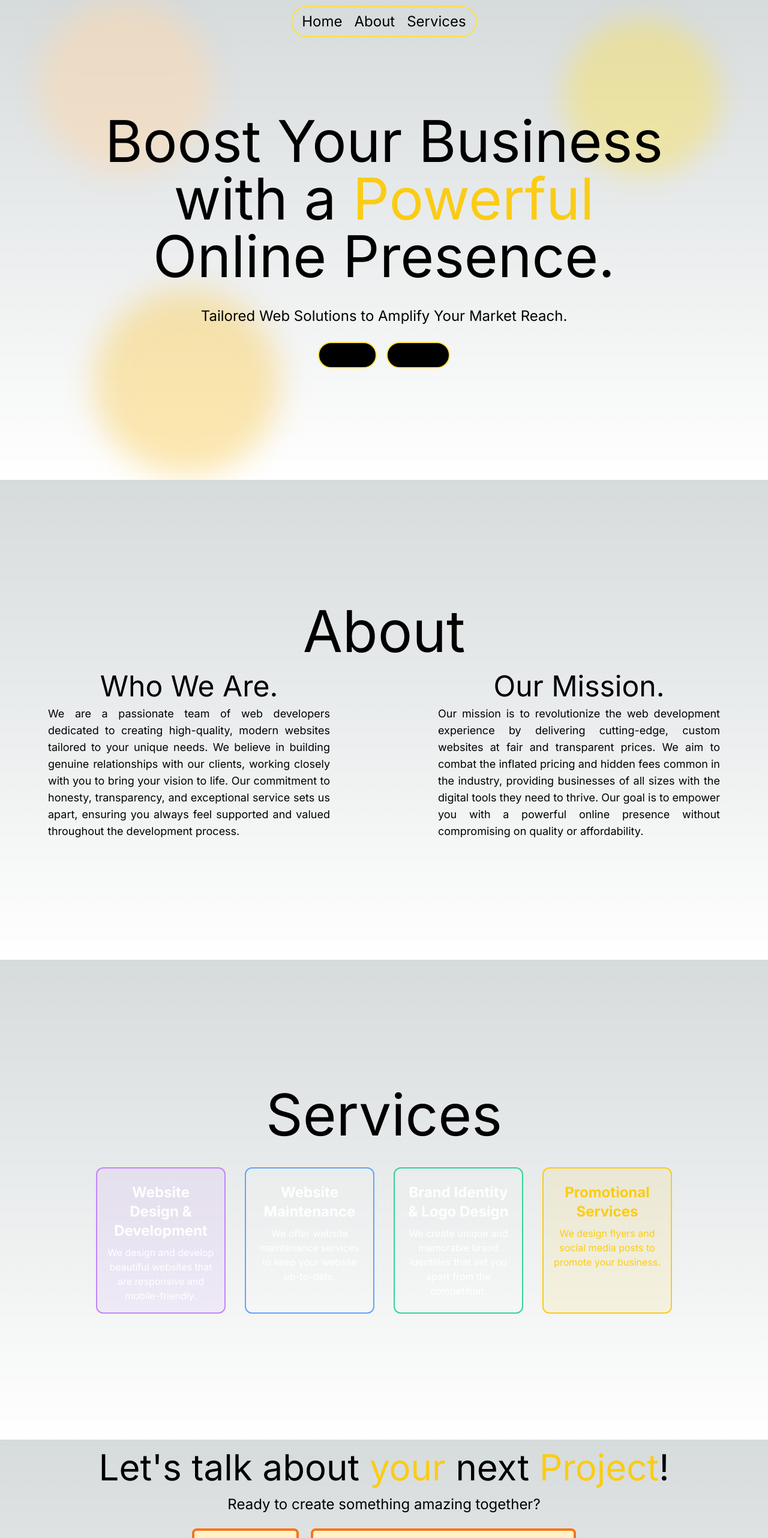
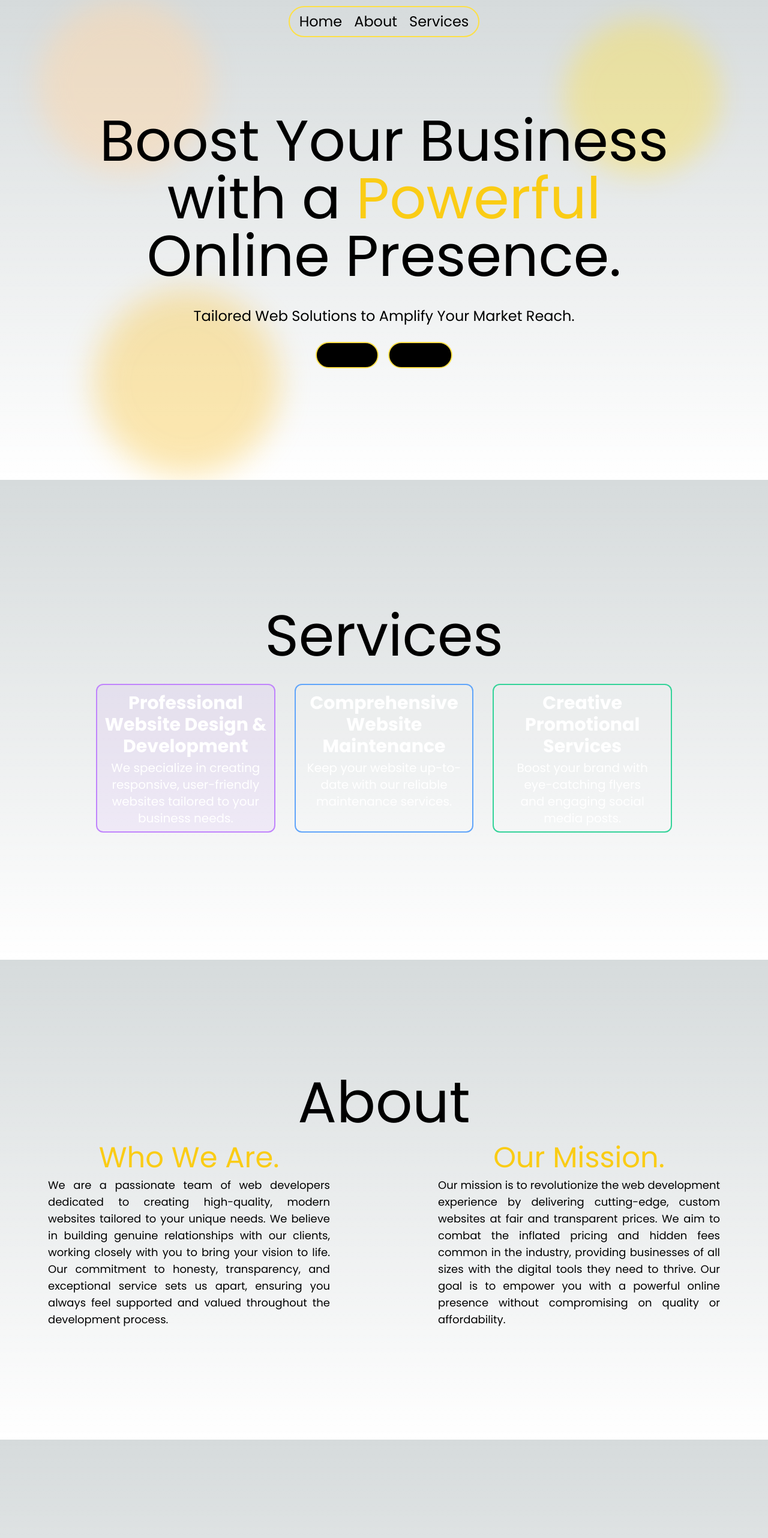
Before and after one commit to swayam0815/Swayam-Works, a Next.js app: page / in a window 1280 px wide. Shown: the top 2564 px of the page at 60% size. Built offline with nearby package versions, Linux system fonts and the light colour scheme.

Commit message:
mobile tweaks

```diff
--- a/src/app/About.jsx
+++ b/src/app/About.jsx
@@ -1,3 +1,5 @@
+import Shiny from "./Shiny";
+
 const About = () => {
   const about = [
     {
@@ -28,7 +30,7 @@ const About = () => {
               key={index}
             >
               <h2 className="mt-4 mb-2 text-4xl md:text-5xl text-center">
-                {point.heading}
+<Shiny>{point.heading}</Shiny>
               </h2>
               <p className="text-justify hidden md:block ">{point.line}</p>
               <p className="block md:hidden text-justify ">{point.mLine}</p>
--- a/src/app/BTN.jsx
+++ b/src/app/BTN.jsx
@@ -6,7 +6,7 @@ function BTN({ text, onClick }) {
   return (
     <motion.button
       id="BTN"
-      className="m-auto h-full w-full rounded-full border-4 border-solid border-yellow-300 bg-black p-2 px-2.5 py-1.5 text-xl text-red transition duration-300 ease-in-out hover:shadow-custom hover:bg-black hover:text-white "
+      className="m-auto h-full w-full rounded-full border-2 border-solid border-yellow-500 bg-black p-2 px-2.5 py-1.5 text-xl text-red transition duration-300 ease-in-out hover:shadow-custom hover:bg-black hover:text-white "
       whileHover={{ scale: 1.05 }}
       whileTap={{ scale: 0.9 }}
       onClick={onClick}
--- a/src/app/Card.jsx
+++ b/src/app/Card.jsx
@@ -1,18 +1,16 @@
-'use client';
+"use client";
 import { motion } from "framer-motion";
 
-
-function Card({heading, text, image, color }) {
+function Card({ heading, text, image, color }) {
   return (
     <>
       <motion.div
-          className={`flex flex-col w-full h-full p-4   rounded-xl border-2 ${color} text-white text-center w-64 h-64 bg-gray-50 bg-opacity-10`}
+        className={`flex flex-col w-full h-full p-2   rounded-xl border-2 ${color} text-white text-center w-64 h-64 bg-gray-50 bg-opacity-10`}
         whileHover={{ scale: 1.05 }}
         whileTap={{ scale: 0.9 }}
-
       >
-          <h2 className="text-lg font-bold lg:text-2xl my-2">{heading}</h2>
-          <p className="text-pretty text-base text-center">{text}</p>
+        <h2 className="text-lg font-bold lg:text-3xl my-1">{heading}</h2>
+        <p className="text-pretty text-base lg:text-xl text-center">{text}</p>
       </motion.div>
     </>
   );
--- a/src/app/Contact.jsx
+++ b/src/app/Contact.jsx
@@ -54,12 +54,12 @@ const Contact = () => {
     }, 2000);
   };
   return (
-    <section className="flex-col" id="contact">
-      <h1 className="my-4 text-5xl md:text-6xl text-center">
-        Let&apos;s talk about <Shiny>your</Shiny> next <Shiny>Project</Shiny>!
+    <section className="flex-col flex items-center justify-center" id="contact">
+      <h1 className="my-4 text-4xl md:text-5xl text-center">
+        Ready to create something <Shiny>amazing</Shiny> together?
       </h1>
       <p className="my-4 text-lg leading-relaxed lg:text-2xl text-center">
-        Ready to create something amazing together?
+        Let&apos;s talk about <Shiny>your</Shiny> next <Shiny>website</Shiny>!
       </p>
       <form
         onSubmit={sendForm}
@@ -73,7 +73,7 @@ const Contact = () => {
           <div id="name w-full">
             <input
               className={`w-full rounded-lg border-4 placeholder-slate-500 bg-amber-100 p-2 text-black ${
-                errors.name ? "border-red-500" : "border-orange-500"
+                errors.name ? "border-red-500" : "border-yellow-500"
               } transition-all focus:border-4 focus:border-red-400 focus:outline-none`}
               name="name"
               placeholder="Name"
@@ -86,7 +86,7 @@ const Contact = () => {
           <div id="email" className="w-full">
             <input
               className={`w-full rounded-lg border-4 bg-amber-100 p-2 placeholder-slate-500 text-black ${
-                errors.email ? "border-red-500" : "border-orange-500"
+                errors.email ? "border-red-500" : "border-yellow-500"
               } transition-all focus:border-4 focus:border-red-400 focus:outline-none`}
               name="email"
               placeholder="Email"
@@ -100,7 +100,7 @@ const Contact = () => {
         </div>
         <div className="flex w-3/4 flex-col lg:w-1/2">
           <textarea
-            className="placeholder-slate-500 rounded-lg border-4 border-orange-500 bg-amber-100 p-2 text-black transition-all focus:border-4 focus:border-red-400 focus:outline-none"
+            className="placeholder-slate-500 rounded-lg border-4 border-yellow-500 bg-amber-100 p-2 text-black transition-all focus:border-4 focus:border-red-400 focus:outline-none"
             name="message"
             placeholder="Tell us about your project!"
             rows="5"
@@ -113,7 +113,7 @@ const Contact = () => {
           className="flex w-1/2 justify-center lg:justify-end"
         >
           <div id="sbtn" className="flex w-3/4 items-end lg:w-1/5">
-            <BTN text={result}/>
+            <BTN text={result} />
           </div>
         </div>
       </form>
--- a/src/app/Work.jsx
+++ b/src/app/Work.jsx
@@ -1,46 +1,35 @@
-"use client";
+import React from "react";
 import { motion } from "framer-motion";
 import Card from "./Card";
 
 const Work = () => {
   const whyUs = [
     {
-      headline: "Website Design & Development",
+      headline: "Professional Website Design & Development",
       tagline:
-        "We design and develop beautiful websites that are responsive and mobile-friendly.",
+        "We specialize in creating responsive, user-friendly websites tailored to your business needs.",
     },
     {
-      headline: "Website Maintenance",
+      headline: "Comprehensive Website Maintenance",
       tagline:
-        "We offer website maintenance services to keep your website up-to-date.",
+        "Keep your website up-to-date with our reliable maintenance services.",
     },
     {
-      headline: "Brand Identity & Logo Design",
+      headline: "Creative Promotional Services",
       tagline:
-        "We create unique and memorable brand identities that set you apart from the competition.",
-    },
-    // another section about flyer and social media post design
-    {
-      headline: "Promotional Services",
-      tagline:
-        "We design flyers and social media posts to promote your business.",
+        "Boost your brand with eye-catching flyers and engaging social media posts.",
     },
   ];
 
-  // Array of colors to assign dynamically to each div
   const colors = [
     "border-purple-400 text-purple-400 bg-purple-400",
     "border-blue-400 text-blue-400 bg-blue-400",
     "border-emerald-400 text-emerald-400 bg-emerald-400",
-    "border-yellow-400 text-yellow-400 bg-yellow-400",
   ];
 
   return (
-    <section
-      className="flex flex-col justify-center items-center gap-10"
-      id="services"
-    >
-      <h1 className="relative  text-7xl md:text-8xl ">Services</h1>
+    <section className="flex flex-col justify-center items-center gap-8" id="services">
+      <h1 className="relative text-6xl md:text-8xl">Services</h1>
       <div className="flex flex-col lg:flex-row gap-4 md:gap-8 md:justify-center w-3/4">
         {whyUs.map((item, index) => (
           <Card
--- a/src/app/globals.css
+++ b/src/app/globals.css
@@ -1,7 +1,6 @@
 @tailwind base;
 @tailwind components;
 @tailwind utilities;
-
 
 @layer utilities {
   .animation-delay-2000 {
@@ -10,19 +9,24 @@
   .animation-delay-4000 {
     animation-delay: 5s;
   }
+  .clip-circle {
+    clip-path: circle(50%);
+  }
 }
 
-*{
+* {
   box-sizing: border-box;
 }
 
-html, body{
+html,
+body {
   height: 100%;
   scroll-snap-type: y mandatory;
-  --scroll-behavior: smooth!important;
-  scroll-behavior: smooth!important;}
+  --scroll-behavior: smooth !important;
+  scroll-behavior: smooth !important;
+}
 
-section{
+section {
   height: 100%;
   scroll-snap-align: center;
 }
@@ -50,7 +54,6 @@ body {
     )
     rgb(var(--background-start-rgb));
 }
-
 
 ::-moz-selection {
   /* Code for Firefox */
@@ -84,3 +87,46 @@ body {
 ::-webkit-scrollbar-thumb:hover {
   background: #ffc800;
 }
+@keyframes colorChange {
+  0% {
+    color: #ff0000;
+  } /* Red */
+  16.67% {
+    color: #ff7f00;
+  } /* Orange */
+  33.33% {
+    color: #ffff00;
+  } /* Yellow */
+  50% {
+    color: #00ff00;
+  } /* Green */
+  66.67% {
+    color: #0000ff;
+  } /* Blue */
+  83.33% {
+    color: #4b0082;
+  } /* Indigo */
+  100% {
+    color: #ff0000;
+  } /* Red */
+}
+
+#animated-text {
+  display: inline-block;
+  animation: colorChange 6s infinite; /* Change '6s' to adjust speed */
+  animation-delay: calc(0.1s * var(--i)); /* Delay each letter */
+}
+
+
+/* Generate variable for each letter */
+#animated-text::before {
+  content: attr(data-text);
+  display: inline-block;
+  color: transparent;
+  animation: inherit;
+  animation-duration: inherit;
+  animation-delay: inherit;
+  position: absolute;
+  top: 0;
+  left: 0;
+  z-index: -1;}
--- a/src/app/layout.js
+++ b/src/app/layout.js
@@ -1,7 +1,10 @@
-import { Inter } from "next/font/google";
+import { Poppins } from "next/font/google";
 import "./globals.css";
 
-const inter = Inter({ subsets: ["latin"] });
+const poppins = Poppins({
+  weight: ["100", "200", "300", "400", "500", "600", "700", "800", "900"],
+  subsets: ["latin"]
+});
 
 export const metadata = {
   title: "Swayam Works",
@@ -11,7 +14,7 @@ export const metadata = {
 export default function RootLayout({ children }) {
   return (
     <html lang="en">
-      <body className={inter.className}>{children}</body>
+      <body className={poppins.className}>{children}</body>
     </html>
   );
 }
--- a/src/app/page.js
+++ b/src/app/page.js
@@ -1,3 +1,6 @@
+'use client';
+import React, { useEffect } from 'react';
+import { motion } from 'framer-motion';
 import Hero from './Hero';
 import About from './About';
 import Blobs from './Blobs';
@@ -8,13 +11,46 @@ import Work from './Work';
 export default function Home() {
   return (
     <>
+      {/* <motion.div initial={{ opacity: 1 }} animate={{ opacity: 0 }} transition={{ delay: 5 }} className='fixed h-full w-full box-border border-2 border-green-800 bg-black z-50 '>
+        <motion.div initial={{ opacity: 1 }} animate={{ opacity: 0 }} transition={{ delay: 5 }} className="box-border bg-yellow-300 z-[999] w-full h-screen flex justify-center overflow-hidden fixed top-0 left-0">
+          <motion.div
+            className="w-20 h-20 bg-black clip-circle absolute"
+            initial={{ y: "-100vh" }}
+            animate={{ y: "100vh" }}
+            transition={{ duration: 1 }}
+          ></motion.div>
+          <motion.div
+            className="w-full h-screen bg-black flex items-center justify-center flex-col gap-2 md:gap-4"
+            initial={{ clipPath: "circle(1% at 50% 150%)" }}
+            animate={{ y: 0, clipPath: "circle(100% at 50% 50%)" }}
+            transition={{ delay: 1, duration: 1.5 }}
+          >
+            <motion.h1
+              initial={{ opacity: 0 }}
+              animate={{ opacity: 1 }}
+              transition={{ delay: 2.5, duration: 0.5 }}
+              className="text-yellow-300 text-5xl sm:text-6xl md:text-8xl text-pretty text-center"
+            >
+              Sway.Works
+            </motion.h1>
+            <motion.h1
+              initial={{ opacity: 0 }}
+              animate={{ opacity: 1 }}
+              transition={{ delay: 3, duration: 0.5 }}
+              className="text-yellow-300 text-lg sm:text-2xl md:text-4xl text-center"
+            >
+              Where Ideas SWAY into Reality
+            </motion.h1>
+          </motion.div>
+        </motion.div >
 
+      </motion.div> */}
+
+      <Nav/>
       <Blobs />
-      <Nav />
-
       <Hero />
+      <Work />
       <About />
-      <Work />
       <Contact />
     </>
   );
--- a/tailwind.config.js
+++ b/tailwind.config.js
@@ -7,6 +7,10 @@ module.exports = {
   ],
   theme: {
     extend: {
+      clipPath: {
+        'circle': 'polygon(10% 29%, 50% 6%, 49% 91%, 93% 37%, 82% 13%, 25% 68%, 92% 73%, 26% 9%, 14% 47%, 55% 56%, 73% 43%, 37% 39%, 69% 26%, 66% 75%, 31% 85%, 11% 64%, 92% 55%)',
+
+      },
       backgroundImage: {
         "gradient-radial": "radial-gradient(var(--tw-gradient-stops))",
         "gradient-conic":
```
Also changed, not shown: src/app/Open.jsx (added, +10 -0 lines), src/app/Ripple.jsx (added, +28 -0 lines), 1 other file (tests, documents, lock files or other folders). Lines whose indentation alone changed are shown as unchanged.
